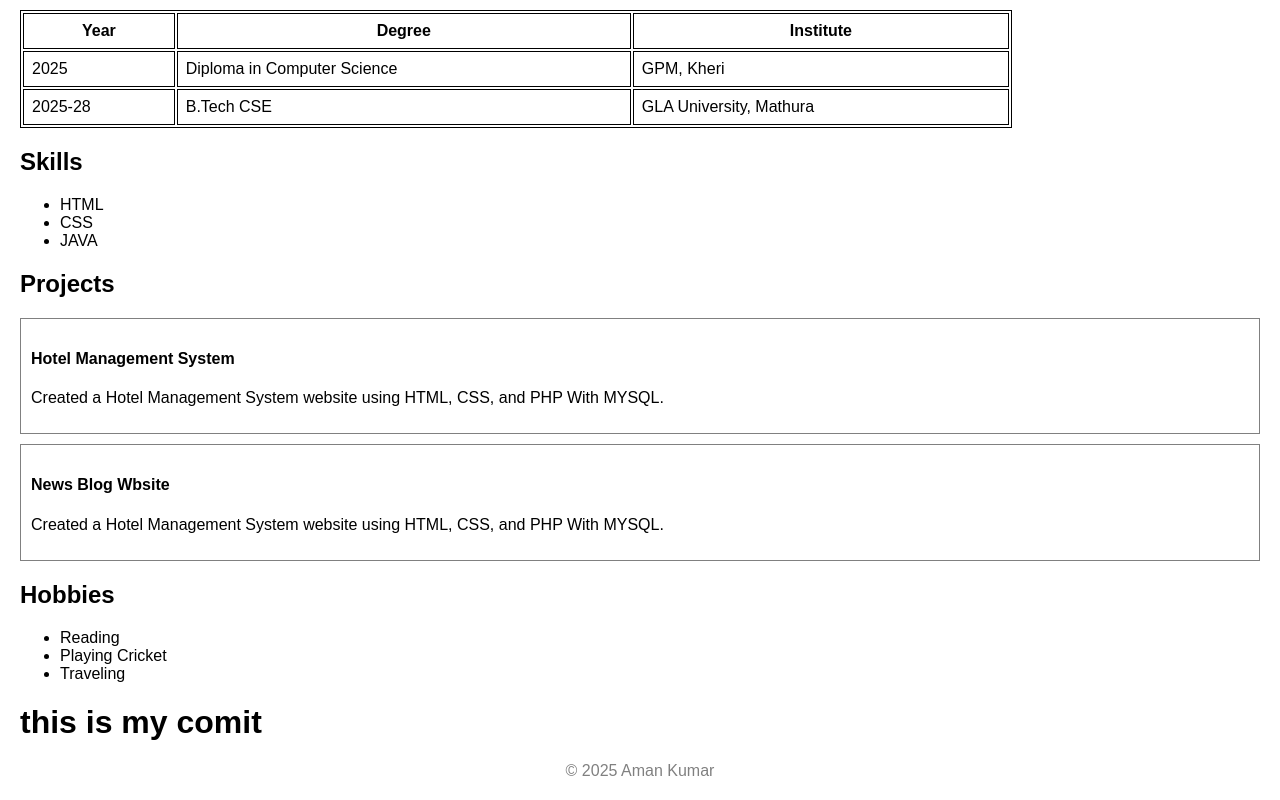
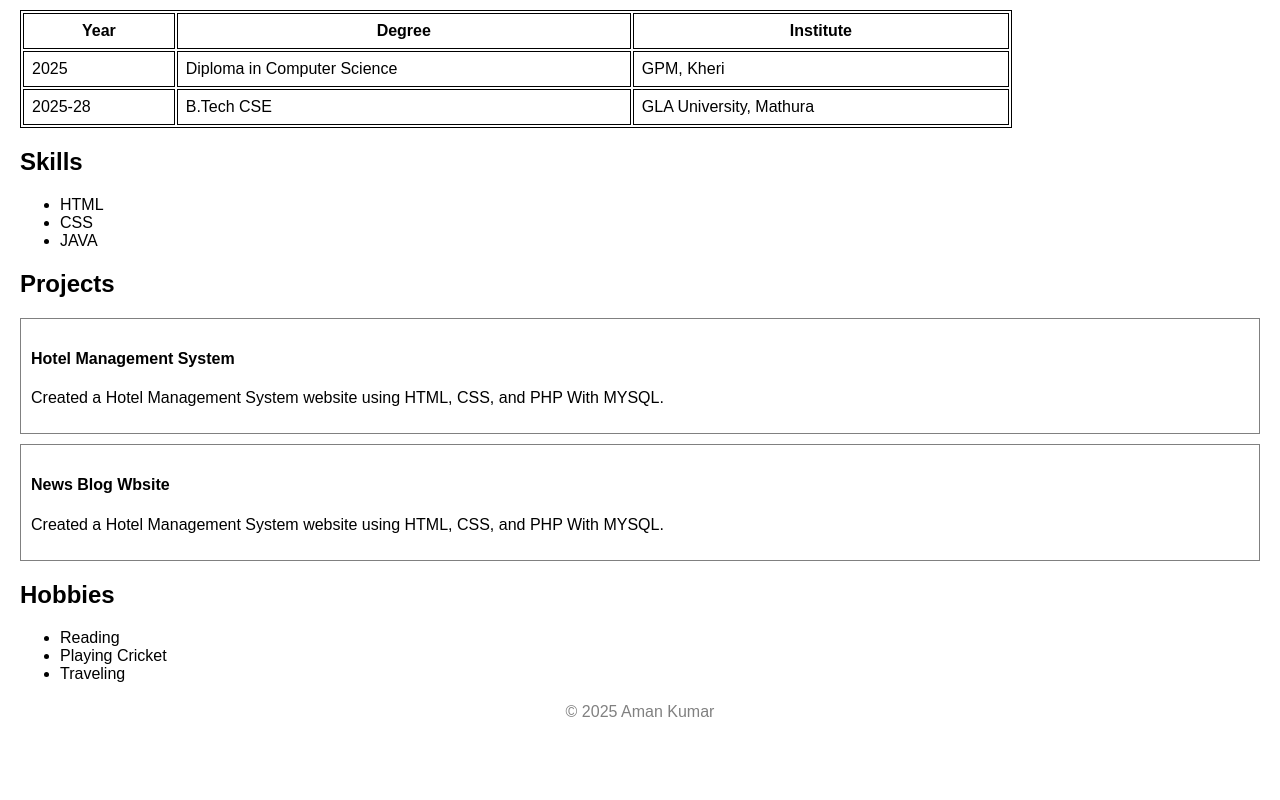
Before and after one commit to Aman07-web/project1, a plain HTML site: page profile.html in a window 1280 px wide. Shown: the part 576-1376 px from the top of the page. After the commit the page ends 1317 px from the top, so only its background shows below. Drawn offline with Linux system fonts and the light colour scheme.

Commit message:
Update profile.html

```diff
--- a/profile.html
+++ b/profile.html
@@ -70,9 +70,7 @@
         <li>Playing Cricket</li>
         <li>Traveling</li>
     </ul>
-    <h1>
-        this is my comit
-    </h1>
+
 
     <!--  Footer -->
     <footer style="margin-top:20px; text-align:center; color: gray;">
```
